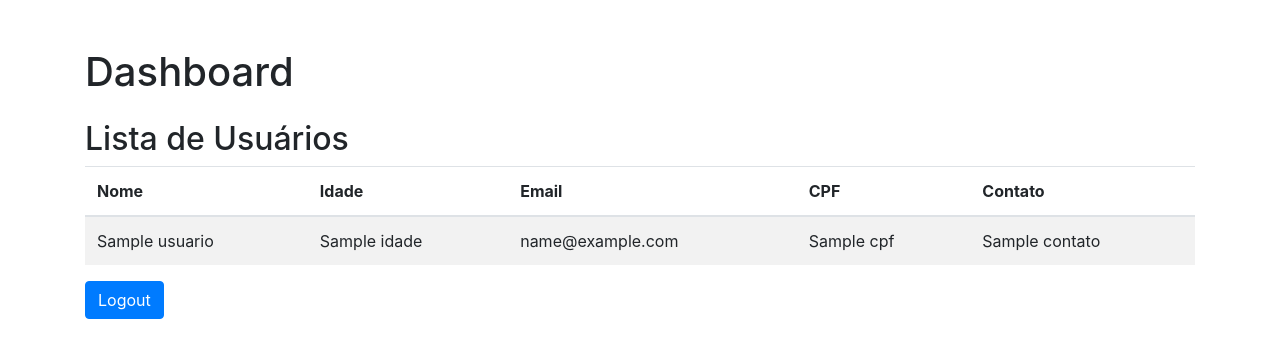
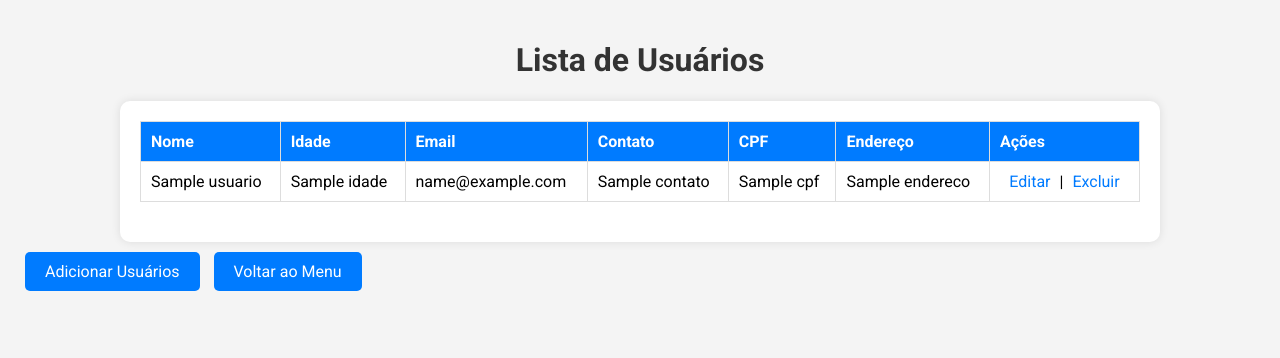
Before and after one commit to Srleo12/Usuarios_py, a Flask app: template app/templates/dashboard.html in a window 1280 px wide. Shown: the top 358 px of the page. Run offline with Flask 3, Linux system fonts and the light colour scheme; the template is opened without the code that fills it: most values are stand-ins (such as "Sample title", 1, 10 or a date in 2020); some libraries are stand-ins or nearby versions.

Commit message:
Update dashboard.html

```diff
--- a/app/templates/dashboard.html
+++ b/app/templates/dashboard.html
@@ -3,28 +3,85 @@
 <head>
     <meta charset="UTF-8">
     <meta name="viewport" content="width=device-width, initial-scale=1.0">
-    <!DOCTYPE html>
-<html lang="en">
-<head>
-    <meta charset="UTF-8">
-    <meta name="viewport" content="width=device-width, initial-scale=1.0">
     <title>Dashboard</title>
-    <link rel="stylesheet" href="https://stackpath.bootstrapcdn.com/bootstrap/4.5.2/css/bootstrap.min.css">
+    <link href="https://fonts.googleapis.com/css2?family=Roboto:wght@400;700&display=swap" rel="stylesheet">
+    <style>
+        body {
+            font-family: 'Roboto', sans-serif;
+            background-color: #f4f4f4;
+            margin: 0;
+            padding: 20px;
+        }
+        h1 {
+            text-align: center;
+            color: #333;
+        }
+        .table-container {
+            width: 100%;
+            max-width: 1000px;
+            margin: 0 auto;
+            background-color: #fff;
+            border-radius: 10px;
+            box-shadow: 0 0 10px rgba(0, 0, 0, 0.1);
+            padding: 20px;
+        }
+        table {
+            width: 100%;
+            border-collapse: collapse;
+            margin-bottom: 20px;
+        }
+        table, th, td {
+            border: 1px solid #ddd;
+        }
+        th, td {
+            padding: 10px;
+            text-align: left;
+        }
+        th {
+            background-color: #007bff;
+            color: #fff;
+        }
+        tr:nth-child(even) {
+            background-color: #f9f9f9;
+        }
+        .actions {
+            text-align: center;
+        }
+        .actions a {
+            text-decoration: none;
+            color: #007bff;
+            margin: 0 5px;
+        }
+        .buttons {
+            margin-top: 20px;
+        }
+        .buttons a {
+            text-decoration: none;
+            color: #fff;
+            background-color: #007bff;
+            padding: 10px 20px;
+            margin: 5px;
+            border-radius: 5px;
+            transition: background-color 0.3s ease;
+        }
+        .buttons a:hover {
+            background-color: #0056b3;
+        }
+    </style>
 </head>
 <body>
-    <div class="container mt-5">
-        <h1 class="mb-4">Dashboard</h1>
-        <div class="row">
-            <div class="col-12">
-                <h2>Lista de Usuários</h2>
-                <table class="table table-striped">
+    <h1>Lista de Usuários</h1>
+    <div class="table-container">
+        <table>
             <thead>
                 <tr>
                     <th>Nome</th>
                     <th>Idade</th>
                     <th>Email</th>
+                    <th>Contato</th>
                     <th>CPF</th>
-                            <th>Contato</th>
+                    <th>Endereço</th>
+                    <th>Ações</th>
                 </tr>
             </thead>
             <tbody>
@@ -33,15 +90,21 @@
                     <td>{{ usuario.nome }}</td>
                     <td>{{ usuario.idade }}</td>
                     <td>{{ usuario.email }}</td>
+                    <td>{{ usuario.contato }}</td>
                     <td>{{ usuario.CPF }}</td>
-                                <td>{{ usuario.contato }}</td>
+                    <td>{{ usuario.endereco }}</td>
+                    <td class="actions">
+                        <a href="#">Editar</a> |
+                        <a href="#">Excluir</a>
+                    </td>
                 </tr>
                 {% endfor %}
             </tbody>
         </table>
     </div>
-        </div>
-        <a href="{{ url_for('index') }}" class="btn btn-primary">Logout</a>
+    <div class="buttons">
+        <a href="{{ url_for('add_usuario') }}">Adicionar Usuários</a>
+        <a href="{{ url_for('index') }}">Voltar ao Menu</a>
     </div>
 </body>
 </html>
```
Lines whose indentation alone changed are shown as unchanged.
